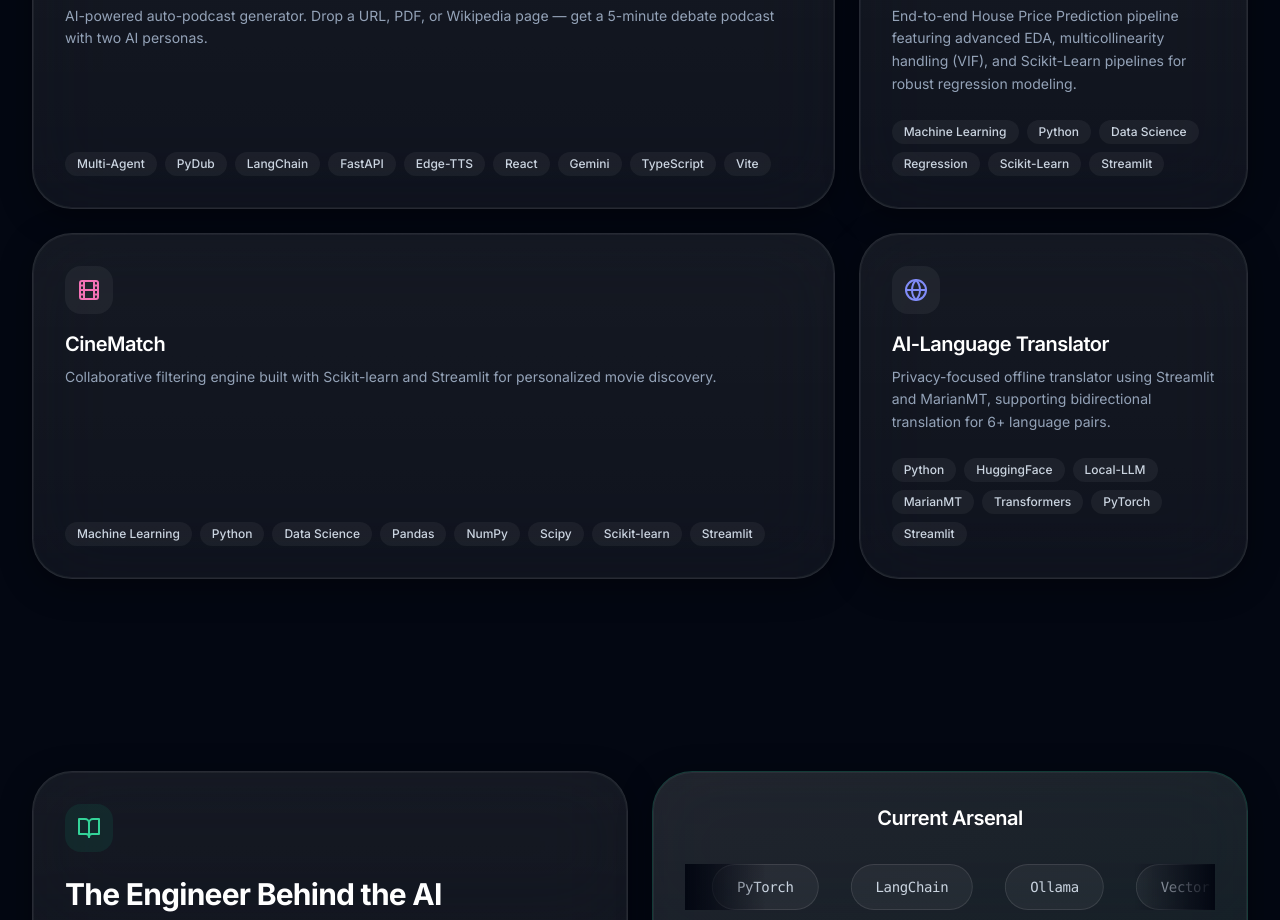
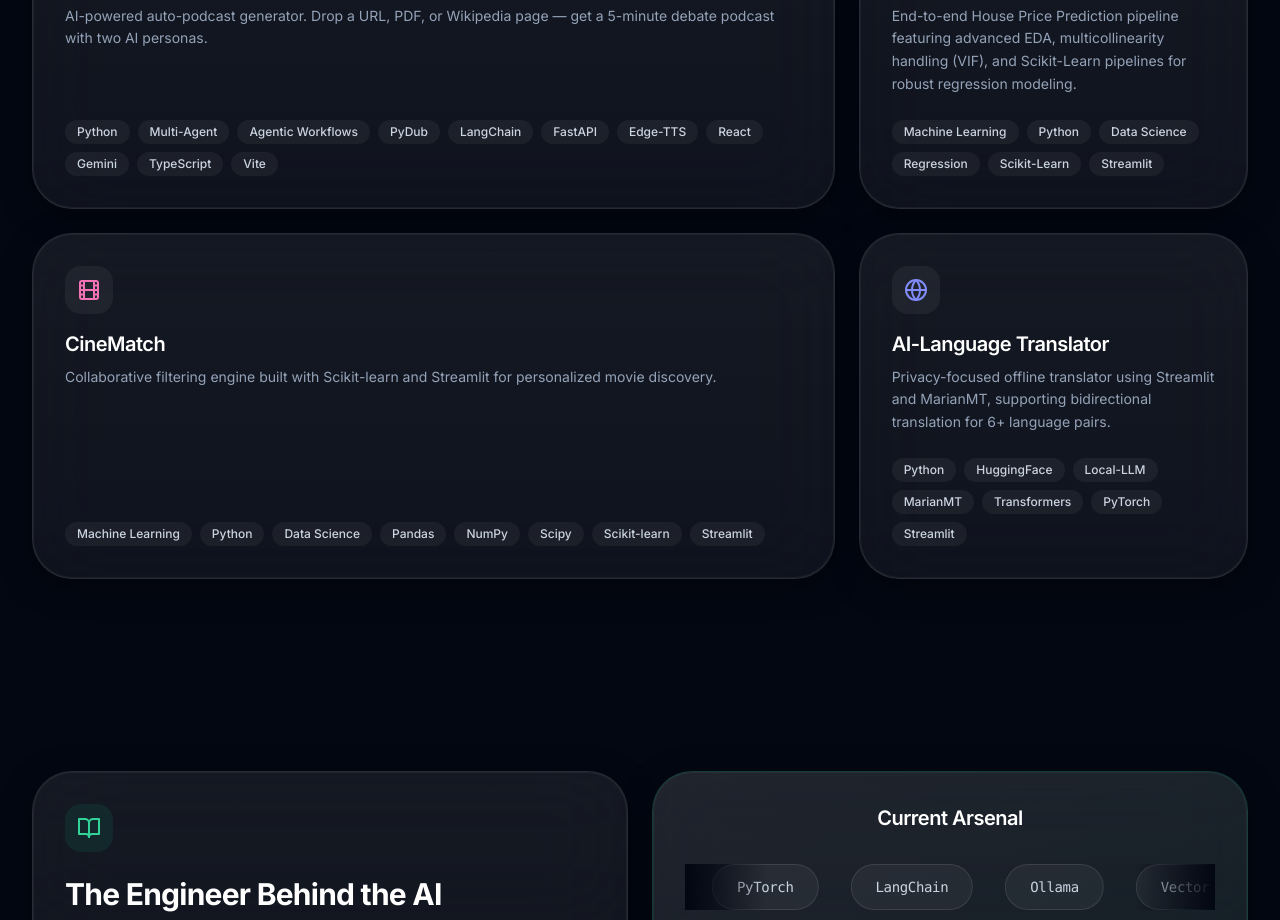
Before and after one commit to Swapnil-bo/Portfolio, a Next.js app: page / in a window 1280 px wide. Shown: the part 2220-3140 px from the top of the page. Built offline with nearby package versions, Linux system fonts and the light colour scheme.

Commit message:
Upading tags of the project EchoChamber

```diff
--- a/src/components/sections/bento-projects.tsx
+++ b/src/components/sections/bento-projects.tsx
@@ -43,7 +43,7 @@ const projects = [
         title: "EchoChamber",
         category: "Agentic AI",
         description: "AI-powered auto-podcast generator. Drop a URL, PDF, or Wikipedia page — get a 5-minute debate podcast with two AI personas.",
-        tags: ["Multi-Agent", "PyDub", "LangChain", "FastAPI", "Edge-TTS", "React", "Gemini", "TypeScript", "Vite"],
+        tags: ["Python", "Multi-Agent", "Agentic Workflows", "PyDub", "LangChain", "FastAPI", "Edge-TTS", "React", "Gemini", "TypeScript", "Vite"],
         icon: <Podcast className="h-6 w-6 text-emerald-400" />,
         className: "md:col-span-2 md:row-span-1 border-emerald-500/20",
         href: "https://github.com/Swapnil-bo/EchoChamber",
```
